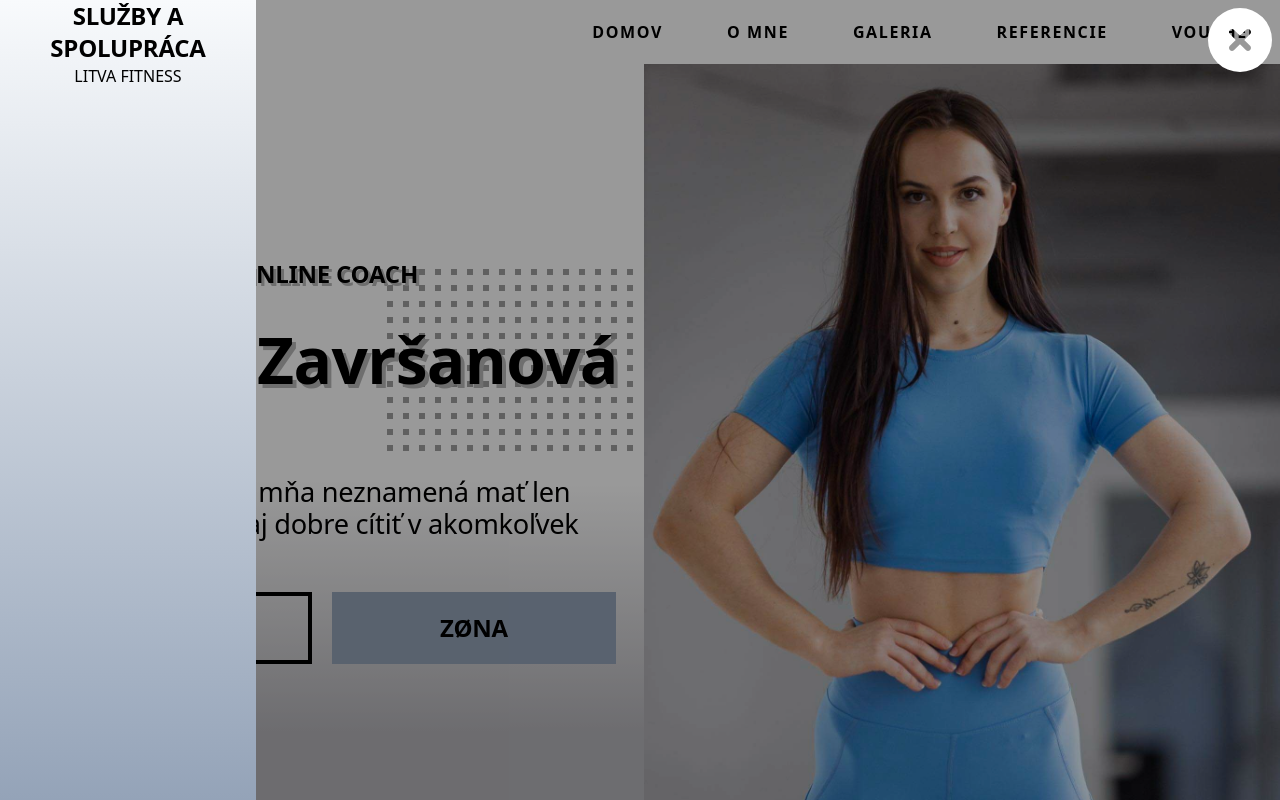
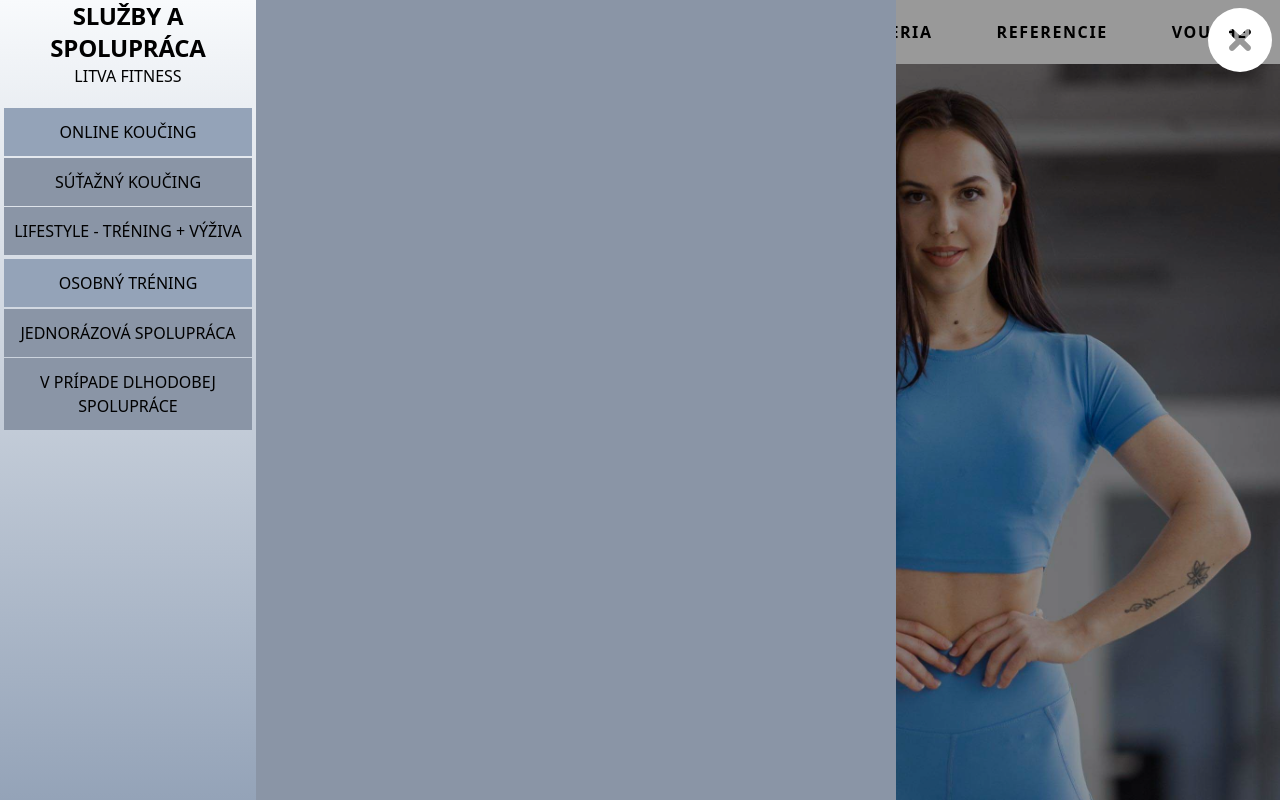
Before and after one commit to Stanislav453/gym_website, a React (Vite) app: page /domov in a window 1280 px wide. Shown: the top 800 px of the page. Built offline with nearby package versions, Linux system fonts and the light colour scheme; the HTML template or start-up script is replaced by a standard one.

Commit message:
add state serviceArticleData, add modalSrviceData.

```diff
--- a/src/components/ModalOfServices/ModalOfServices.tsx
+++ b/src/components/ModalOfServices/ModalOfServices.tsx
@@ -8,9 +8,8 @@ export const ModalOfServices = ({
   serviceName,
   setServiceName,
 }: modalServivesProps) => {
-
   const [modalSrviceData, setModalServiceData] = useState(litvaFitnessData);
-
+  const [ serviceArticleData, setServiceArticleData ] = useState([])
 
   const setServicesData = (name: string) => {
     switch (name) {
@@ -32,11 +31,9 @@ export const ModalOfServices = ({
   }, [modalSrviceData]);
 
 
-     console.log(modalSrviceData);
-
 
   return (
-    <section className="fixed top-0 z-50 w-full h-full bg-modalBackgroundColor">
+    <section className="flex fixed top-0 z-50 w-full h-full bg-modalBackgroundColor">
       <button className="absolute top-2 right-2 ">
         <FaCircleXmark
           className="text-modalIcon text-white cursor-pointer transition-transform hover:scale-110"
@@ -48,9 +45,40 @@ export const ModalOfServices = ({
           {modalSrviceData.hightText}
         </h2>
         <h3 className="uppercase text-center">{modalSrviceData.title}</h3>
+        <ul className="flex flex-col gap-1 pt-5">
+          {modalSrviceData.servicesData.map((oneButton, index) => {
+            const { serviceHight, servicesCategory } = oneButton;
+            return (
+              <li key={index} className="mx-1">
+                <button className="w-full bg-mainColor py-3 uppercase">
+                  {serviceHight}
+                </button>
                 <ul>
-
+                  {servicesCategory.map((oneCategory, index) => {
+                    const { categoryTitle } = oneCategory;
+                    return (
+                      <li key={index}>
+                        <button
+                          className="w-full bg-subMainColor py-3 uppercase mt-[.1rem]"
+                          onClick={ () => { setArticleData(index)  } }
+                        >
+                          {categoryTitle}
+                        </button>
+                      </li>
+                    );
+                  })}
                 </ul>
+              </li>
+            );
+          })}
+        </ul>
+      </article>
+      <article className="w-2/4 h-full  bg-subMainColor">
+        {/* {
+          articleData.map( (item, key) => {
+            return item.categoryTitle;
+          } )
+        } */}
       </article>
     </section>
   );
```
Lines whose indentation alone changed are shown as unchanged.
